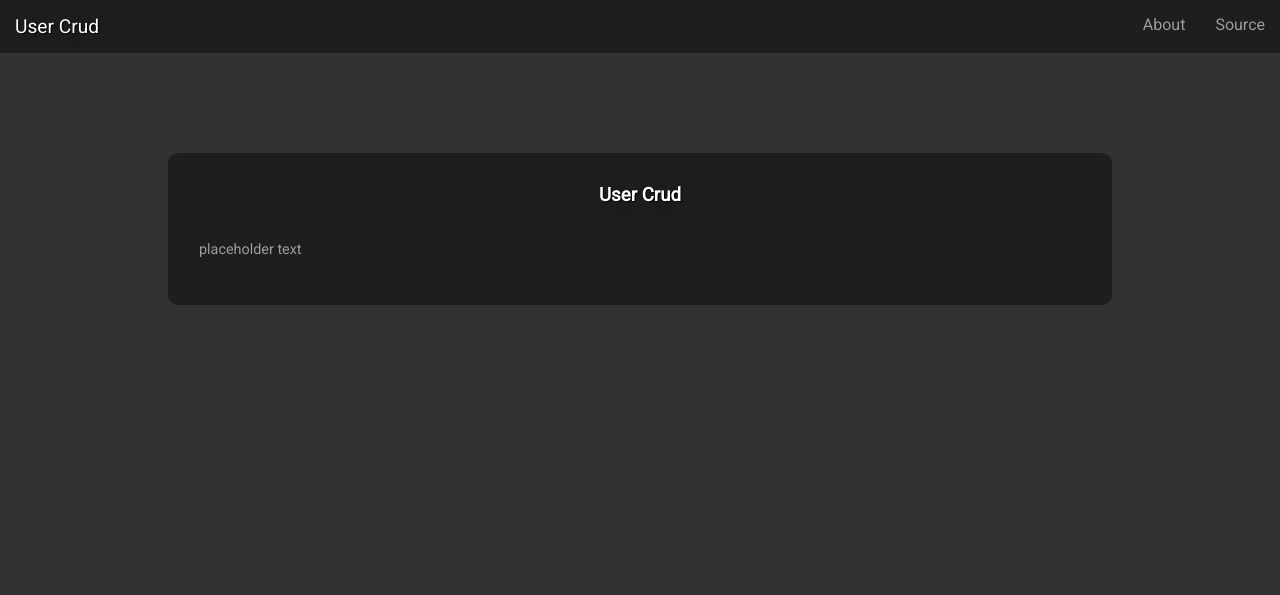
After one commit to jonathanstallings/cf-django, a Django app: page /users//about/ in a window 1280 px wide. The commit adds this page. Shown: the top 595 px of the page. Run offline with Django 3.2, Linux system fonts and the light colour scheme; some libraries are stand-ins or nearby versions.

Commit message:
Add placeholder about page

```diff
--- a/users/static/users/css/style.css
+++ b/users/static/users/css/style.css
@@ -167,7 +167,7 @@ Navigation
 
 .navbar-nav {
   margin: 0;
-  float: left;
+  float: right;
 }
 
 .nav>li {
@@ -240,21 +240,29 @@ li > .delete:hover {
 
 
 /*************************
-Visualization Display
+Text Content
 **************************/
 
-.showTransitions {
-  transition: all 0.6s ease-in-out;
+.textContent {
+  min-height: 50%;
+  padding: 50px 0;
 }
 
-.faded {
-  opacity: 0.3;
+.textContent article {
+  height: 100%;
+  width: 80%;
+  max-width: 1000px;
+  margin: auto;
+  padding: 30px;
+  background-color: rgb(30,30,30);
+  border: 1px solid rgb(30,30,30);
+  border-radius: 10px;
 }
 
-.hidden {
-  visibility: hidden;
+.textContent article h1 {
+  text-align: center;
+  padding-bottom: 20px;
 }
-
 
 /*************************
 Media Queries
--- /dev/null
+++ b/users/templates/users/about.html
@@ -0,0 +1,9 @@
+{% extends "users/base.html" %}
+{% block content %}
+<section class="textContent">
+    <article>
+        <h1>User Crud</h1>
+        <p>placeholder text</p>
+    </article>
+</section>
+{% endblock %}
--- a/users/templates/users/base.html
+++ b/users/templates/users/base.html
@@ -13,7 +13,7 @@
   <div class="wrapper">
     <header class="navbar clearfix">
       <div class="navbar-header clearfix">
-        <a href="index.html" class="logo">User Crud</a>
+        <a href="/" class="logo">User Crud</a>
         <button id="navbar-toggle" class="navbar-toggle">
           <span class="icon-bar"></span>
           <span class="icon-bar"></span>
@@ -22,9 +22,8 @@
       </div>
       <nav class="navbar-collapse collapse">
         <ul class="nav navbar-nav">
-          <li><a href="index.html" class="current">Home</a></li>
-          <li><a href="#">About</a></li>
-          <li><a href="#" target="_blank">Source</a></li>
+          <li><a href="{% url 'users:about' %}">About</a></li>
+          <li><a href="https://github.com/jonathanstallings" target="_blank">Source</a></li>
         </ul>
       </nav>
     </header>
--- a/users/urls.py
+++ b/users/urls.py
@@ -6,6 +6,7 @@ urlpatterns = [
     url(r'^$', views.IndexView, name='index'),
     url(r'^/add/$', views.AddView, name='add'),
     url(r'^(?P<user_id>\d+)$', views.DetailView, name='detail'),
-    url(r'^(?P<user_id>\d+)/edit/$', views.EditView, name='edit'),
-    url(r'^(?P<user_id>\d+)/delete/$', views.DeleteView, name='delete'),
+    url(r'^(?P<user_id>\d+)/edit/$', views.edit, name='edit'),
+    url(r'^(?P<user_id>\d+)/delete/$', views.delete, name='delete'),
+    url(r'^/about/$', views.about, name='about'),
 ]
--- a/users/views.py
+++ b/users/views.py
@@ -30,7 +30,11 @@ def AddView(request):
     return render(request, 'users/detail.html', context)
 
 
-def EditView(request, user_id):
+def about(request):
+    return render(request, 'users/about.html', context=None,)
+
+
+def edit(request, user_id):
     if user_id != '0':
         u = get_object_or_404(User, pk=user_id)
     else:
@@ -45,7 +49,7 @@ def EditView(request, user_id):
     return HttpResponseRedirect(reverse('users:index'))
 
 
-def DeleteView(request, user_id):
+def delete(request, user_id):
     u = get_object_or_404(User, pk=user_id)
     u.delete()
     return HttpResponseRedirect(reverse('users:index'))
```
